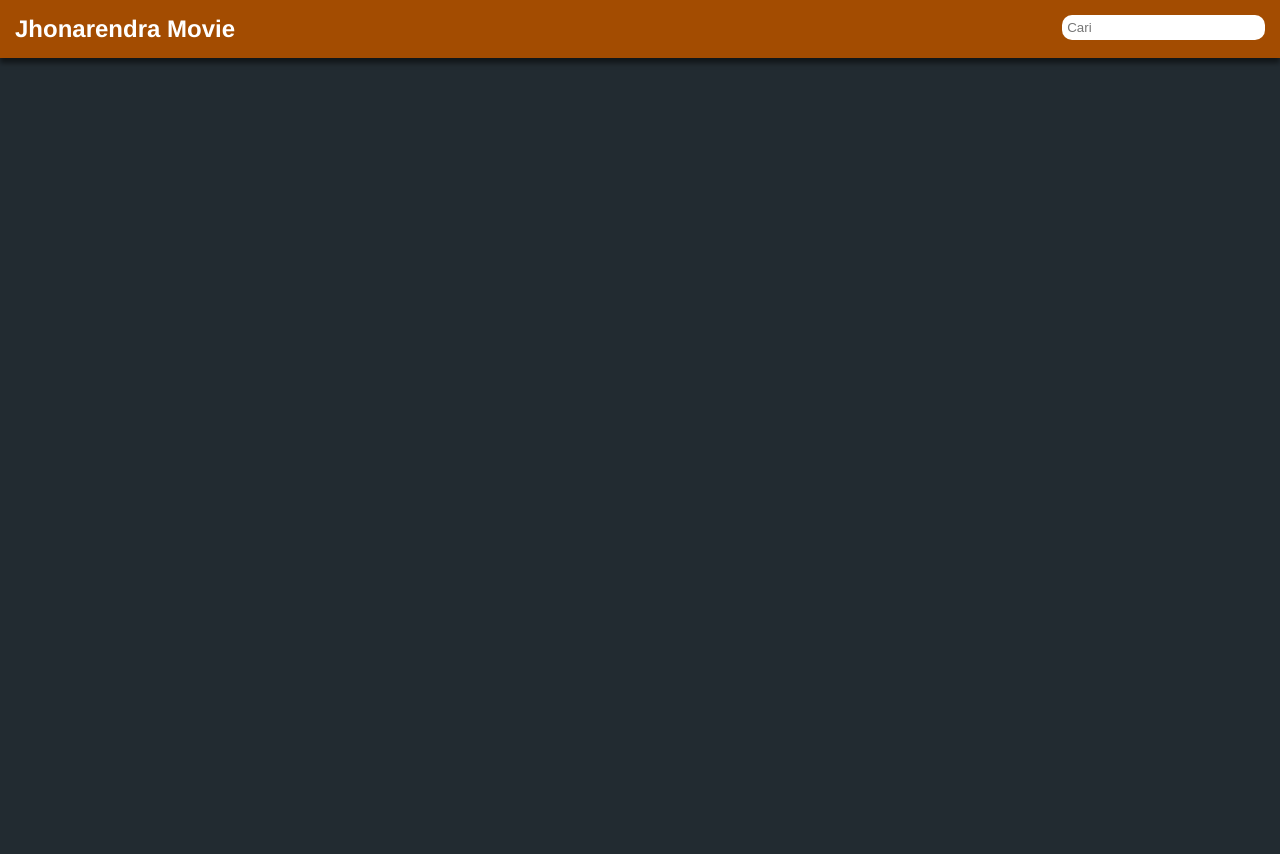
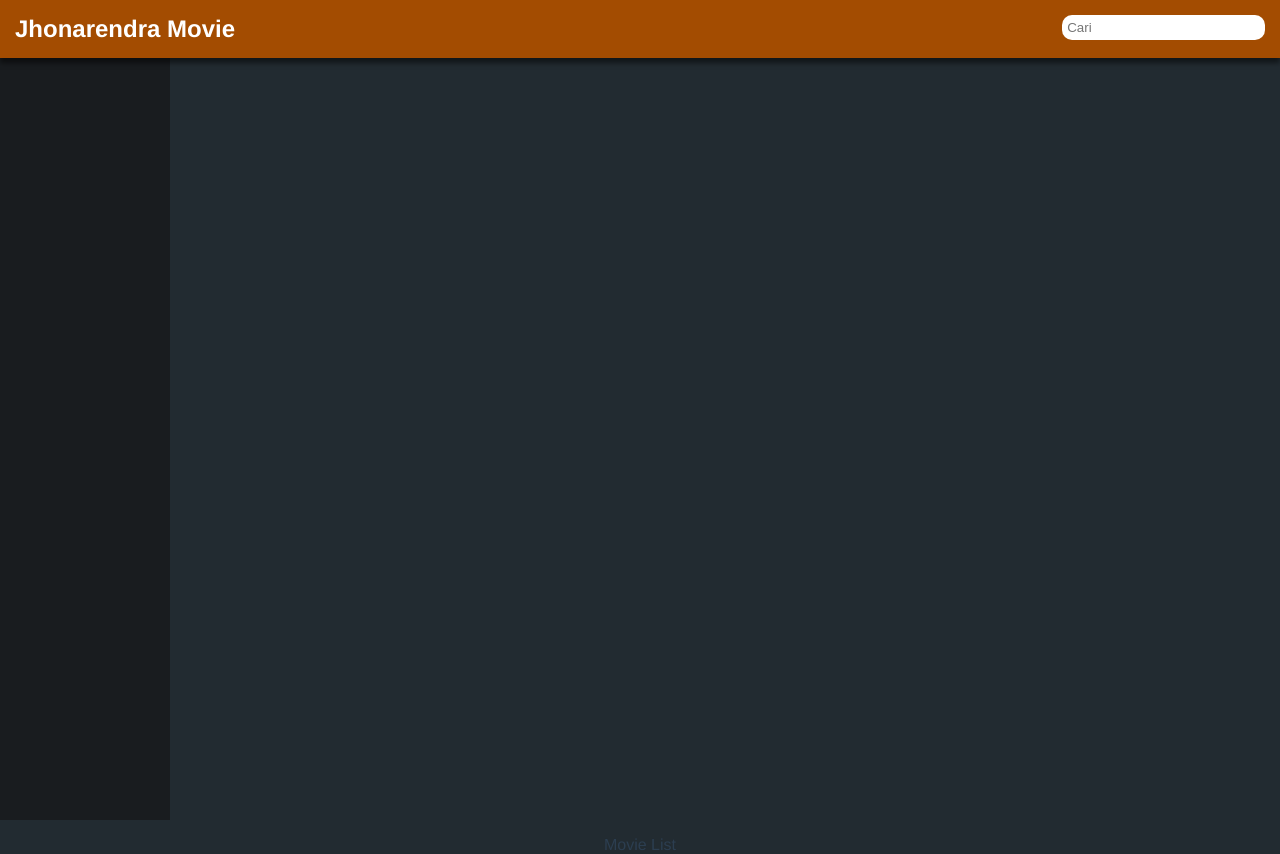
Before and after one commit to jhonarendra/vue-movie-app, a Vue app: page / in a window 1280 px wide. Before the commit the page ends 800 px from the top, so only its background shows below. Built offline with nearby package versions, Linux system fonts and the light colour scheme.

Commit message:
sidebar, movie list

```diff
--- /dev/null
+++ b/src/components/MovieList.vue
@@ -0,0 +1,25 @@
+<template>
+	<div id="movie-container">
+		Movie List
+	</div>
+</template>
+
+<script>
+	export default{
+		data(){
+			return {
+
+			}
+		}
+	}
+</script>
+
+<style lang='scss' scoped>
+	#movie-container {
+		padding-top: 1rem;
+		display: flex;
+		flex-wrap: wrap;
+		flex-grow: 2;
+		justify-content: center;
+	}
+</style>
--- /dev/null
+++ b/src/components/Sidebar.vue
@@ -0,0 +1,80 @@
+<template>
+	<div id="sidebar">Filters</div>
+</template>
+
+<script>
+	export default{
+		data(){
+			return {
+
+			}
+		}
+	}
+</script>
+
+<style lang='scss' scoped>
+	#sidebar {
+		display: flex;
+		flex-direction: column;
+		padding: 10px;
+		min-height: 100vh;
+		min-width: 150px;
+		max-width: 150px;
+		flex-grow: 1;
+		background-color: #191c1f;
+		justify-content: left;
+
+		& > button {
+			margin-top: 20px;
+			height: 30px;
+			background-color: #5eb85e;
+			border: none;
+			text-transform: uppercase;
+			font-weight: 600;
+			border-radius: 10px;
+			outline: none;
+			cursor: pointer;
+		}
+
+		#movie-form {
+			display: flex;
+			flex-direction: column;
+			text-align: left;
+
+			& > div {
+				display: flex;
+				flex-direction: column;
+
+				#actor-input {
+					display: flex;
+					justify-content: space-between;
+				}
+			}
+
+			.add-actor {
+				background-color: green;
+				text-align: center;
+				color: white;
+				margin-left: 5px;
+				height: 100%;
+				padding: 2px 10px;
+				font-size: 20px;
+				padding: 1re;
+				align-self: center;
+				cursor: pointer;
+			}
+		}
+
+		#add-movie {
+			background-color: #5eb85e;
+			border: none;
+			padding: 5px;
+			width: 70px;
+			color: white;
+			border-radius: 10px;
+			cursor: pointer;
+			text-transform: uppercase;
+			outline: none;
+		}
+	}
+</style>
--- a/src/views/Home.vue
+++ b/src/views/Home.vue
@@ -1,16 +1,24 @@
 <template>
   <div class="home">
   	<Navbar />
+  	<div id="main-section">
+  		<Sidebar />
+  		<MovieList />
+  	</div>
   </div>
 </template>
 
 <script>
 // @ is an alias to /src
 import Navbar from '../components/Navbar'
+import Sidebar from '../components/Sidebar'
+import MovieList from '../components/MovieList'
 export default {
   name: 'Home',
   components: {
   	Navbar,
+  	Sidebar,
+  	MovieList
   }
 }
 </script>
```
